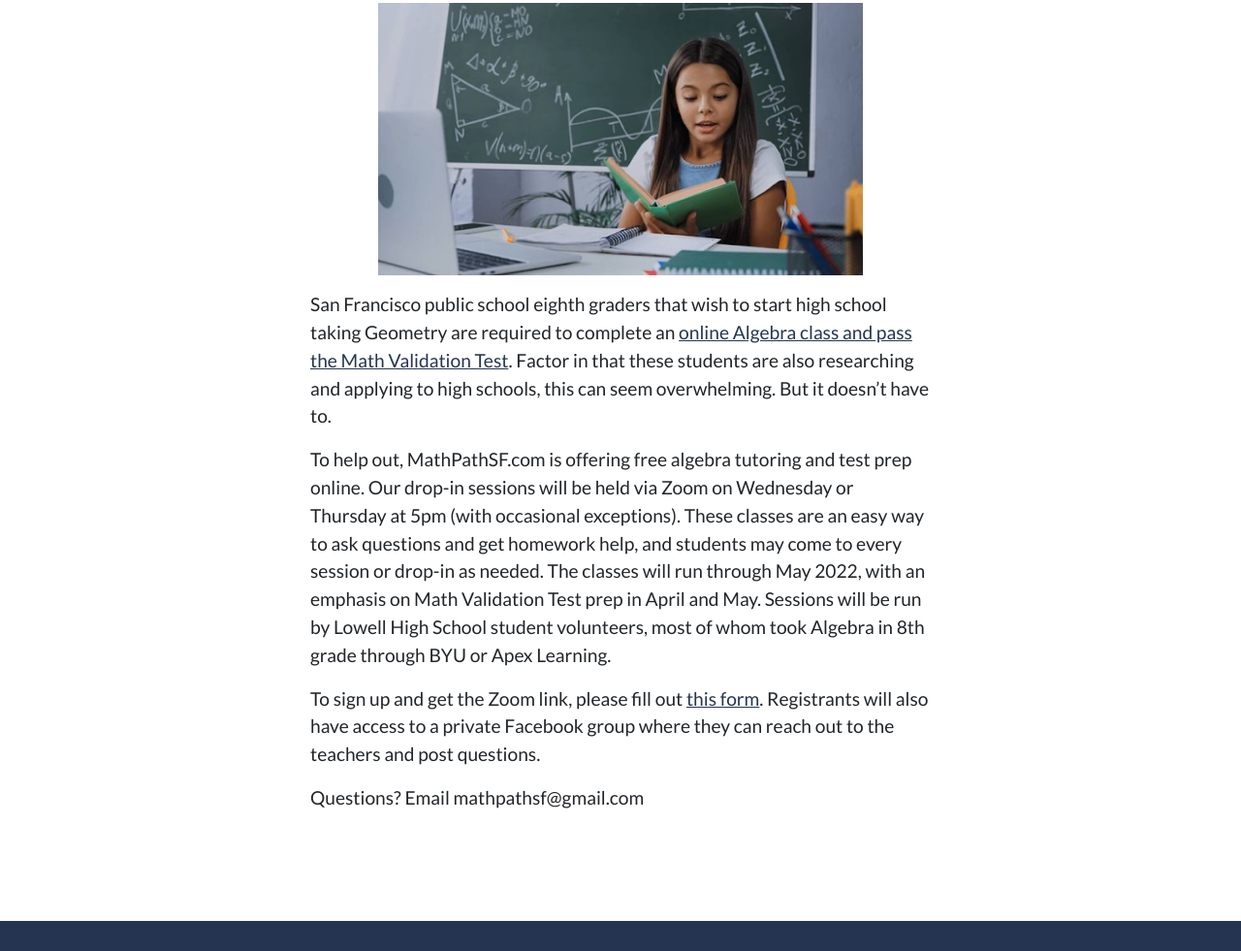
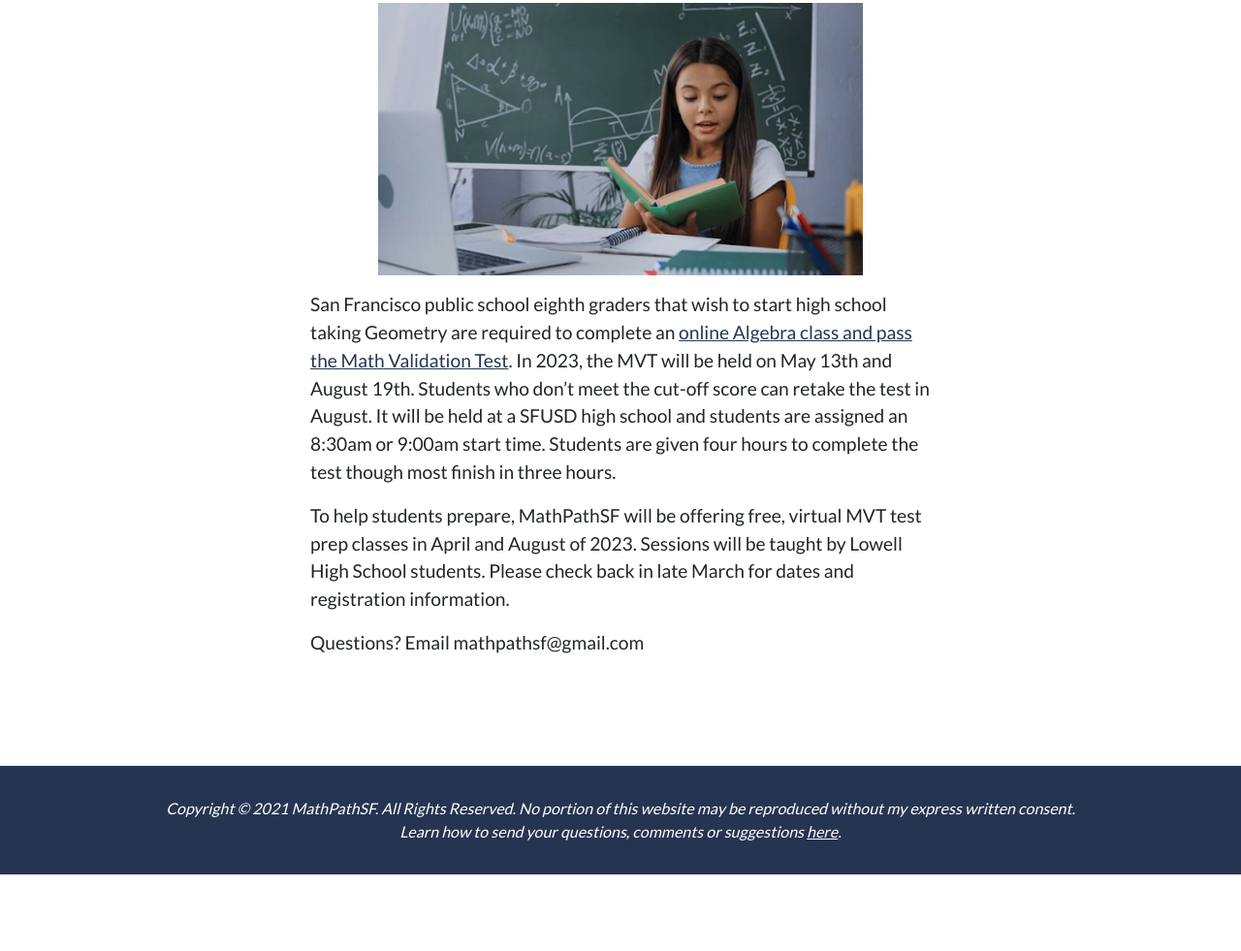
Before and after one commit to joshchen984/MathPathSF, a Gatsby site: page /algebra-tutoring in a window 1280 px wide. Shown: the part 484-1465 px from the top of the page at 97% size. After the commit the page ends 1386 px from the top, so only its background shows below. Built offline with nearby package versions, Linux system fonts and the light colour scheme; Gatsby itself is replaced by a stand-in of ours.

Commit message:
Update algebra tutoring info

```diff
--- a/src/pages/algebra-tutoring.js
+++ b/src/pages/algebra-tutoring.js
@@ -40,26 +40,17 @@ const Tutoring = props => {
           <Link to="/eighth-grade">
             online Algebra class and pass the Math Validation Test
           </Link>
-          . Factor in that these students are also researching and applying to
-          high schools, this can seem overwhelming. But it doesn’t have to.
+          . In 2023, the MVT will be held on May 13th and August 19th. Students
+          who don’t meet the cut-off score can retake the test in August. It
+          will be held at a SFUSD high school and students are assigned an
+          8:30am or 9:00am start time. Students are given four hours to complete
+          the test though most finish in three hours.
         </p>
         <p>
-          To help out, MathPathSF.com is offering free algebra tutoring and test
-          prep online. Our drop-in sessions will be held via Zoom on Wednesday
-          or Thursday at 5pm (with occasional exceptions). These classes are an
-          easy way to ask questions and get homework help, and students may come
-          to every session or drop-in as needed. The classes will run through
-          May 2022, with an emphasis on Math Validation Test prep in April and
-          May. Sessions will be run by Lowell High School student volunteers,
-          most of whom took Algebra in 8th grade through BYU or Apex Learning.
-        </p>
-        <p>
-          To sign up and get the Zoom link, please fill out{" "}
-          <a href="https://docs.google.com/forms/d/e/1FAIpQLSe7CJ2MD3Y1WVNIeLRMwCpC1CxOniyq14h60unSIeWdf33I3Q/viewform?usp=pp_url">
-            this form
-          </a>
-          . Registrants will also have access to a private Facebook group where
-          they can reach out to the teachers and post questions.{" "}
+          To help students prepare, MathPathSF will be offering free, virtual
+          MVT test prep classes in April and August of 2023. Sessions will be
+          taught by Lowell High School students. Please check back in late March
+          for dates and registration information.
         </p>
         <p>Questions? Email mathpathsf@gmail.com </p>
       </div>
```
